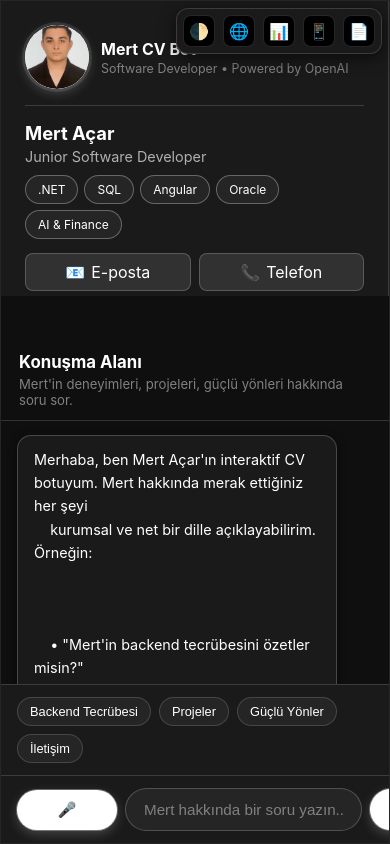
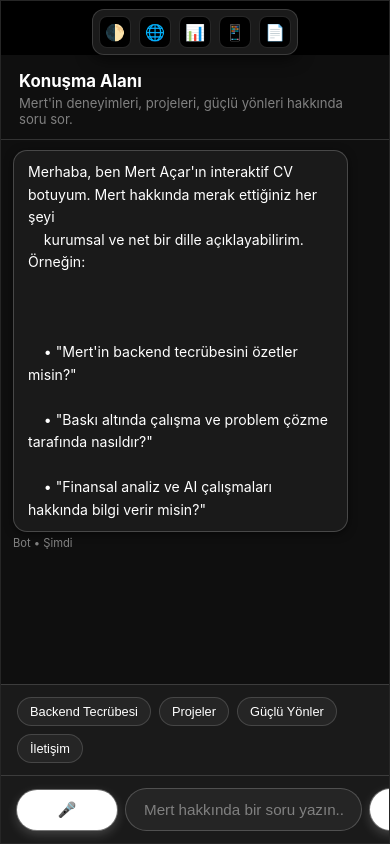
Before and after one commit to mertacar-git/mert-cv-bot, a plain HTML site: page index.html in a window 390 px wide. Drawn offline with Linux system fonts and the light colour scheme.

Commit message:
fix api url and update cv bot features

```diff
--- a/assets/styles.css
+++ b/assets/styles.css
@@ -938,26 +938,22 @@ body {
     border-radius: 0;
   }
 
-  /* Sidebar'ı mobilde de göster, üstte küçük bir özet olarak */
+  /* Sidebar'ı mobilde gösterme, sadece chat kalsın */
   .sidebar {
-    display: flex;
-    grid-row: 1;
-    max-height: 35vh;
+    display: none;
   }
 
   .chat {
     grid-row: 2;
   }
 
-  /* Header butonlarının yazıların üstüne binmesini engelle */
-  .chat-header {
-    padding-top: 56px;
-  }
-
+  /* Üst kontrol menüsünü sabitten çıkar, içerik akışına al */
   .header-controls {
-    top: 8px;
-    right: 8px;
-    transform: none;
+    position: static;
+    top: auto;
+    right: auto;
+    margin: 8px auto 0;
+    justify-content: center;
   }
 
   .control-group {
@@ -970,7 +966,23 @@ body {
     font-size: 1rem;
   }
 
+  /* Artık padding-top'a gerek yok, normal header yüksekliği yeterli */
+  .chat-header {
+    padding-top: 16px;
+  }
+
+  /* Mesaj balonlarını mobilde biraz daralt ve metni okunur yap */
+  .messages {
+    padding: 10px 12px;
+  }
+
   .message {
-    max-width: 90%;
+    max-width: 92%;
+  }
+
+  .bubble {
+    font-size: 0.88rem;
+    line-height: 1.6;
+    padding: 10px 14px;
   }
 }
```
